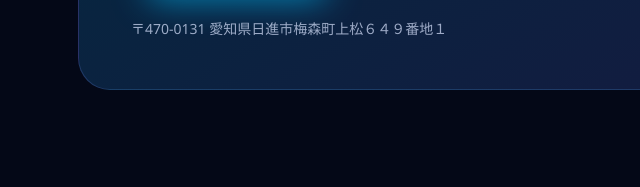
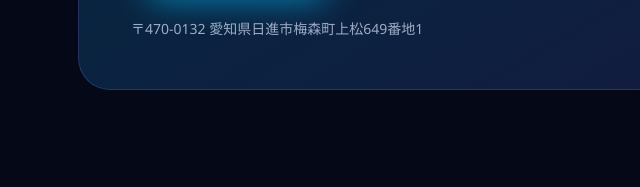
Before and after one commit to sayasaya8039/sayasaya8039.github.io, a browser extension: page cityriver.html in a window 1280 px wide. Shown: the part 2326-2513 px from the top of the page, 32-672 px from the left. Drawn offline with Linux system fonts and the light colour scheme.

Commit message:
cityriver.htmlの所在地を更新

```diff
--- a/cityriver.html
+++ b/cityriver.html
@@ -417,7 +417,7 @@
         <a class="btn btn-secondary" href="tel:090-8868-6505">電話する</a>
       </div>
       <div style="font-size: 14px; color: rgba(219, 229, 255, 0.7);">
-        〒470-0131 愛知県日進市梅森町上松６４９番地１
+〒470-0132 愛知県日進市梅森町上松649番地1
       </div>
     </section>
   </main>
```
